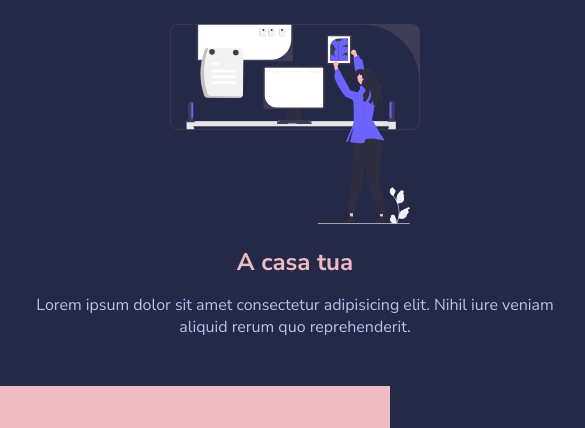
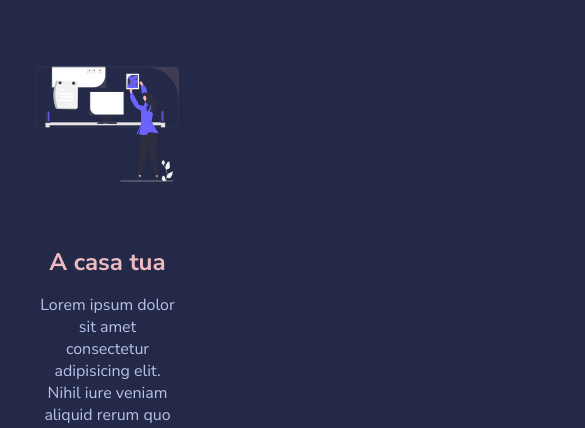
Before and after one commit to RiccardoPietrobon/html-css-resp-wannabe, a plain HTML site: page index.html in a window 390 px wide. Shown: the part 209-637 px from the top of the page, 585 px wide, since content can reach past the window. Drawn offline with Linux system fonts and the light colour scheme.

Commit message:
media-screen-tablet

```diff
--- /dev/null
+++ b/css/media-queris.css
@@ -0,0 +1,20 @@
+/* Approccio desktop first */
+/* tablet - dai 768px in giù */
+@media screen and (max-width: 767px)  {
+    .container{
+        width: 100%;
+    }
+}
+/* mobile - dai 480px in giù */
+@media screen and (max-width: 479px) {
+    .container {
+        width: 100%;
+    }
+    .row{
+        flex-direction: column;
+    }
+    .steps,
+    .lessons{
+        width: 100%;
+    }
+}
--- a/index.html
+++ b/index.html
@@ -2,7 +2,7 @@
 <html>
     <head>
         <meta charset="utf-8" />
-        <title>Boolean Academy</title>
+        <meta name="viewport" content="width=device-width, initial-scale=1.0">        <title>Boolean Academy</title>
         <!-- Fonts -->
         <link
             href="https://fonts.googleapis.com/css2?family=Nunito+Sans:wght@400;700&display=swap"
@@ -10,6 +10,8 @@
         />
         <!-- Main Styles -->
         <link rel="stylesheet" href="./css/style.css" />
+        <link rel="stylesheet" href="./css/media-queris.css" />
+
     </head>
     <body>
         <!--
```
